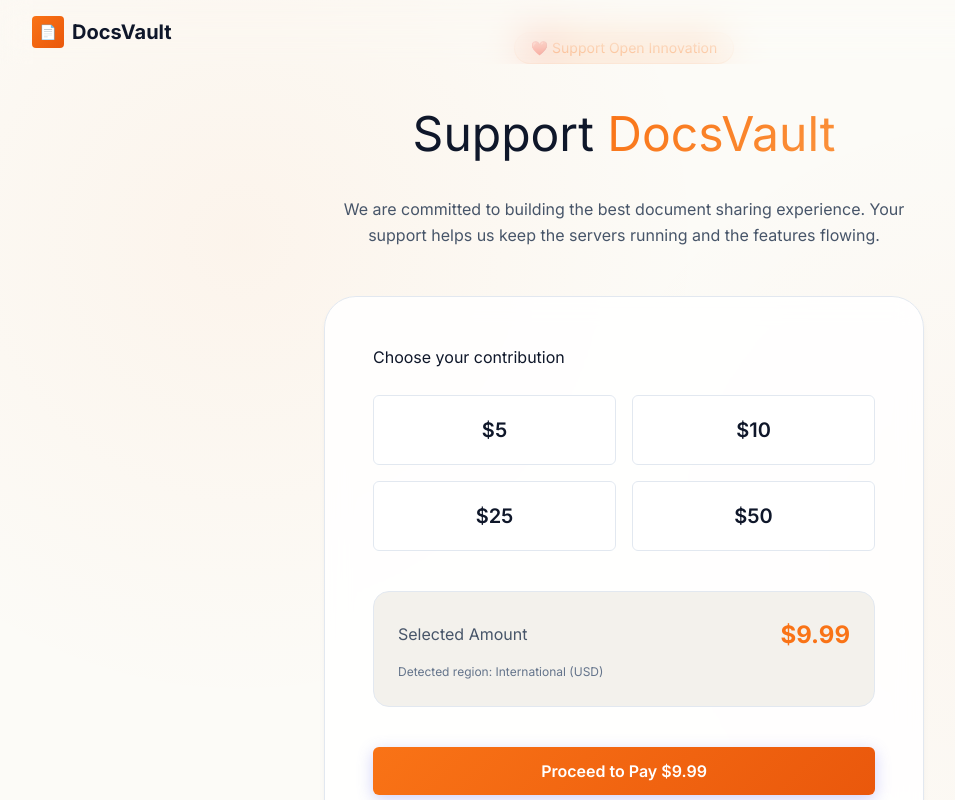
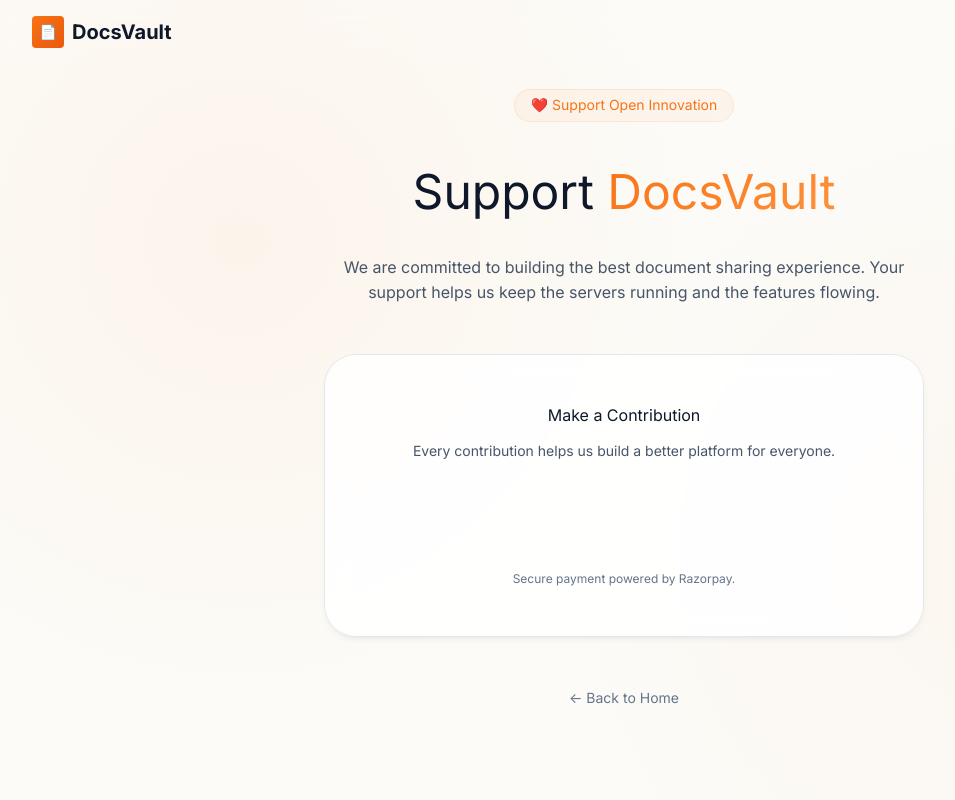
Before and after one commit to Nikhilkumar25/docvoult, a Next.js app: page /donate in a window 1280 px wide. Shown: the top 800 px of the page, without its empty margins (16-971 px from the left). Built offline with nearby package versions, Linux system fonts and the light colour scheme.

Commit message:
feat: integrate Razorpay payment button on donate page

```diff
--- a/app/donate/page.js
+++ b/app/donate/page.js
@@ -1,30 +1,21 @@
 'use client';
 
-import { useState, useEffect } from 'react';
+import { useEffect, useRef } from 'react';
 import Link from 'next/link';
 
 export default function DonatePage() {
-    const [currency, setCurrency] = useState('USD');
-    const [price, setPrice] = useState('9.99');
-    const [symbol, setSymbol] = useState('$');
+    const razorpayRef = useRef(null);
 
     useEffect(() => {
-        // Simple heuristic for currency detection based on locale
-        const locale = navigator.language || 'en-US';
-        if (locale.includes('IN') || Intl.DateTimeFormat().resolvedOptions().timeZone === 'Asia/Kolkata') {
-            setCurrency('INR');
-            setPrice('499');
-            setSymbol('₹');
-        } else {
-            setCurrency('USD');
-            setPrice('9.99');
-            setSymbol('$');
+        // Dynamically load the Razorpay payment button script
+        if (razorpayRef.current && !razorpayRef.current.querySelector('script')) {
+            const script = document.createElement('script');
+            script.src = 'https://checkout.razorpay.com/v1/payment-button.js';
+            script.setAttribute('data-payment_button_id', 'pl_SPxB9jq5Rhqw38');
+            script.async = true;
+            razorpayRef.current.appendChild(script);
         }
     }, []);
-
-    const donationOptions = currency === 'INR'
-        ? ['99', '499', '999', '2499']
-        : ['5', '10', '25', '50'];
 
     return (
         <div className="landing" style={{ minHeight: '100vh', display: 'flex', flexDirection: 'column', alignItems: 'center', justifyContent: 'center', padding: '2rem' }}>
@@ -51,38 +42,28 @@ export default function DonatePage() {
                     We are committed to building the best document sharing experience. Your support helps us keep the servers running and the features flowing.
                 </p>
 
-                <div className="glass-card" style={{ padding: '3rem', borderRadius: '32px', textAlign: 'left' }}>
-                    <h3 style={{ marginBottom: '1.5rem', color: 'var(--text-primary)' }}>Choose your contribution</h3>
+                <div className="glass-card" style={{ padding: '3rem', borderRadius: '32px', textAlign: 'center' }}>
+                    <h3 style={{ marginBottom: '0.75rem', color: 'var(--text-primary)' }}>Make a Contribution</h3>
+                    <p style={{ color: 'var(--text-secondary)', marginBottom: '2rem', fontSize: '14px' }}>
+                        Every contribution helps us build a better platform for everyone.
+                    </p>
 
-                    <div style={{ display: 'grid', gridTemplateColumns: 'repeat(2, 1fr)', gap: '1rem', marginBottom: '2.5rem' }}>
-                        {donationOptions.map((opt) => (
-                            <button
-                                key={opt}
-                                className={`btn ${price === opt ? 'btn-primary' : 'btn-secondary'}`}
-                                onClick={() => setPrice(opt)}
-                                style={{ padding: '1.5rem', fontSize: '1.25rem' }}
-                            >
-                                {symbol}{opt}
-                            </button>
-                        ))}
-                    </div>
+                    {/* Razorpay Payment Button */}
+                    <form
+                        ref={razorpayRef}
+                        id="razorpay-button-container"
+                        style={{
+                            display: 'flex',
+                            justifyContent: 'center',
+                            alignItems: 'center',
+                            minHeight: '50px',
+                            marginBottom: '1.5rem'
+                        }}
+                    >
+                        {/* Razorpay script will inject the button here */}
+                    </form>
 
-                    <div style={{ padding: '1.5rem', background: 'var(--bg-tertiary)', borderRadius: '16px', border: '1px solid var(--border)', marginBottom: '2.5rem' }}>
-                        <div style={{ display: 'flex', justifyContent: 'space-between', alignItems: 'center', marginBottom: '0.5rem' }}>
-                            <span style={{ color: 'var(--text-secondary)' }}>Selected Amount</span>
-                            <span style={{ fontSize: '1.5rem', fontWeight: '700', color: 'var(--accent-primary)' }}>{symbol}{price}</span>
-                        </div>
-                        <p style={{ fontSize: '12px', color: 'var(--text-tertiary)' }}>
-                            Detected region: {currency === 'INR' ? 'India (INR)' : 'International (USD)'}
-                        </p>
-                    </div>
-
-                    {/* Razorpay Placeholder */}
-                    <button className="btn btn-primary btn-lg" style={{ width: '100%' }}>
-                        Proceed to Pay {symbol}{price}
-                    </button>
-
-                    <p style={{ textAlign: 'center', marginTop: '1.5rem', fontSize: '12px', color: 'var(--text-tertiary)' }}>
+                    <p style={{ textAlign: 'center', fontSize: '12px', color: 'var(--text-tertiary)' }}>
                         Secure payment powered by Razorpay.
                     </p>
                 </div>
```
